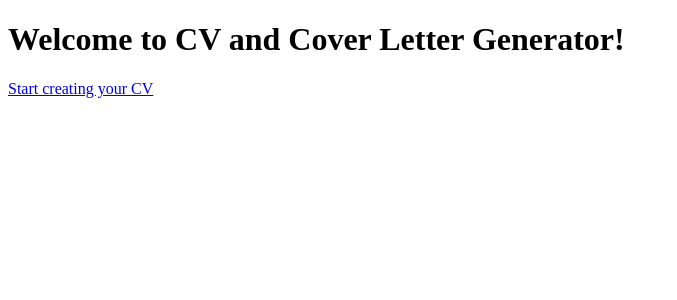
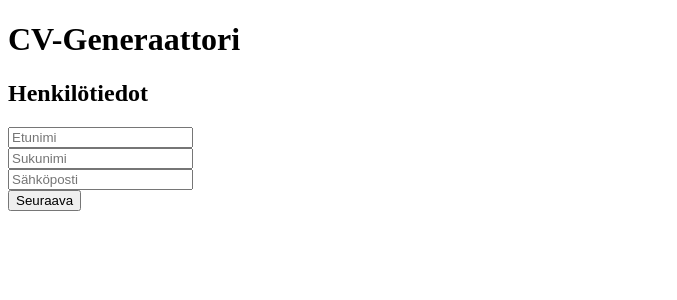
Before and after one commit to JereKoi/CV-cover-letter-generator, a Next.js app: page / in a window 1280 px wide. Shown: the top 300 px of the page, without its empty margins (0-677 px from the left). Built offline with nearby package versions, Linux system fonts and the light colour scheme.

Commit message:
Working on barebones of the form filling for the application.

```diff
--- /dev/null
+++ b/components/forms/FormStep1.tsx
@@ -0,0 +1,26 @@
+import { useFormContext } from "react-hook-form";
+
+const FormStep1 = ({ nextStep }: { nextStep: () => void }) => {
+  const { register, formState: { errors } } = useFormContext();
+
+  return (
+    <div>
+      <h2>Henkilötiedot</h2>
+      <div>
+        <input {...register("firstName", { required: "Etunimi on pakollinen" })} placeholder="Etunimi" />
+        {errors.firstName && <p>{errors.firstName.message}</p>}
+      </div>
+      <div>
+        <input {...register("lastName", { required: "Sukunimi on pakollinen" })} placeholder="Sukunimi" />
+        {errors.lastName && <p>{errors.lastName.message}</p>}
+      </div>
+      <div>
+        <input {...register("email", { required: "Sähköposti on pakollinen", pattern: { value: /^[^\s@]+@[^\s@]+\.[^\s@]+$/, message: "Virheellinen sähköposti" } })} placeholder="Sähköposti" />
+        {errors.email && <p>{errors.email.message}</p>}
+      </div>
+      <button type="submit">Seuraava</button>
+    </div>
+  );
+};
+
+export default FormStep1;
--- /dev/null
+++ b/components/forms/FormStep2.tsx
@@ -0,0 +1,23 @@
+import { useFormContext } from "react-hook-form";
+
+const FormStep2 = ({ nextStep, prevStep }: { nextStep: () => void; prevStep: () => void }) => {
+  const { register, formState: { errors } } = useFormContext();
+
+  return (
+    <div>
+      <h2>Työkokemus</h2>
+      <div>
+        <input {...register("jobTitle", { required: "Työnimike on pakollinen" })} placeholder="Työnimike" />
+        {errors.jobTitle && <p>{errors.jobTitle.message}</p>}
+      </div>
+      <div>
+        <input {...register("companyName", { required: "Yrityksen nimi on pakollinen" })} placeholder="Yrityksen nimi" />
+        {errors.companyName && <p>{errors.companyName.message}</p>}
+      </div>
+      <button type="button" onClick={prevStep}>Edellinen</button>
+      <button type="submit">Seuraava</button>
+    </div>
+  );
+};
+
+export default FormStep2;
--- /dev/null
+++ b/components/forms/FormStep3.tsx
@@ -0,0 +1,21 @@
+import { useFormContext } from "react-hook-form";
+
+const FormStep3 = ({ prevStep }: { prevStep: () => void }) => {
+  const { register, handleSubmit } = useFormContext();
+
+  return (
+    <div>
+      <h2>Koulutus</h2>
+      <div>
+        <input {...register("schoolName", { required: "Oppilaitoksen nimi on pakollinen" })} placeholder="Oppilaitoksen nimi" />
+      </div>
+      <div>
+        <input {...register("degree", { required: "Tutkinto on pakollinen" })} placeholder="Tutkinto" />
+      </div>
+      <button type="button" onClick={prevStep}>Edellinen</button>
+      <button type="submit">Lähetä</button>
+    </div>
+  );
+};
+
+export default FormStep3;
--- /dev/null
+++ b/components/forms/MultiStepForm.tsx
@@ -0,0 +1,34 @@
+import { useState } from "react";
+import { FormProvider, useForm } from "react-hook-form";
+import FormStep1 from "./FormStep1";
+import FormStep2 from "./FormStep2";
+import FormStep3 from "./FormStep3";
+
+const MultiStepForm = () => {
+  const methods = useForm({ defaultValues: { firstName: "", lastName: "", email: "" } });
+  const [currentStep, setCurrentStep] = useState(0);
+
+  const steps = [FormStep1, FormStep2, FormStep3];
+  const StepComponent = steps[currentStep];
+
+  const nextStep = () => setCurrentStep((prev) => Math.min(prev + 1, steps.length - 1));
+  const prevStep = () => setCurrentStep((prev) => Math.max(prev - 1, 0));
+
+  const onSubmit = (data: any) => {
+    if (currentStep === steps.length - 1) {
+      console.log("Lomake lähetetty:", data);
+    } else {
+      nextStep();
+    }
+  };
+
+  return (
+    <FormProvider {...methods}>
+      <form onSubmit={methods.handleSubmit(onSubmit)}>
+        <StepComponent nextStep={nextStep} prevStep={prevStep} />
+      </form>
+    </FormProvider>
+  );
+};
+
+export default MultiStepForm;
--- a/pages/index.tsx
+++ b/pages/index.tsx
@@ -1,9 +1,10 @@
-const HomePage = () => {
-    return (
-      <div>
-        <h1>Welcome to CV and Cover Letter Generator!</h1>
-        <a href="/create">Start creating your CV</a>
-      </div>
-    );
-  };
-  export default HomePage;
+import MultiStepForm from "../components/forms/MultiStepForm";
+
+export default function Home() {
+  return (
+    <div>
+      <h1>CV-Generaattori</h1>
+      <MultiStepForm />
+    </div>
+  );
+}
```
Also changed, not shown: components/Form.tsx (deleted, +0 -35 lines), components/ui/Button.tsx (added, +9 -0 lines), components/ui/Input.tsx (added, +13 -0 lines).
